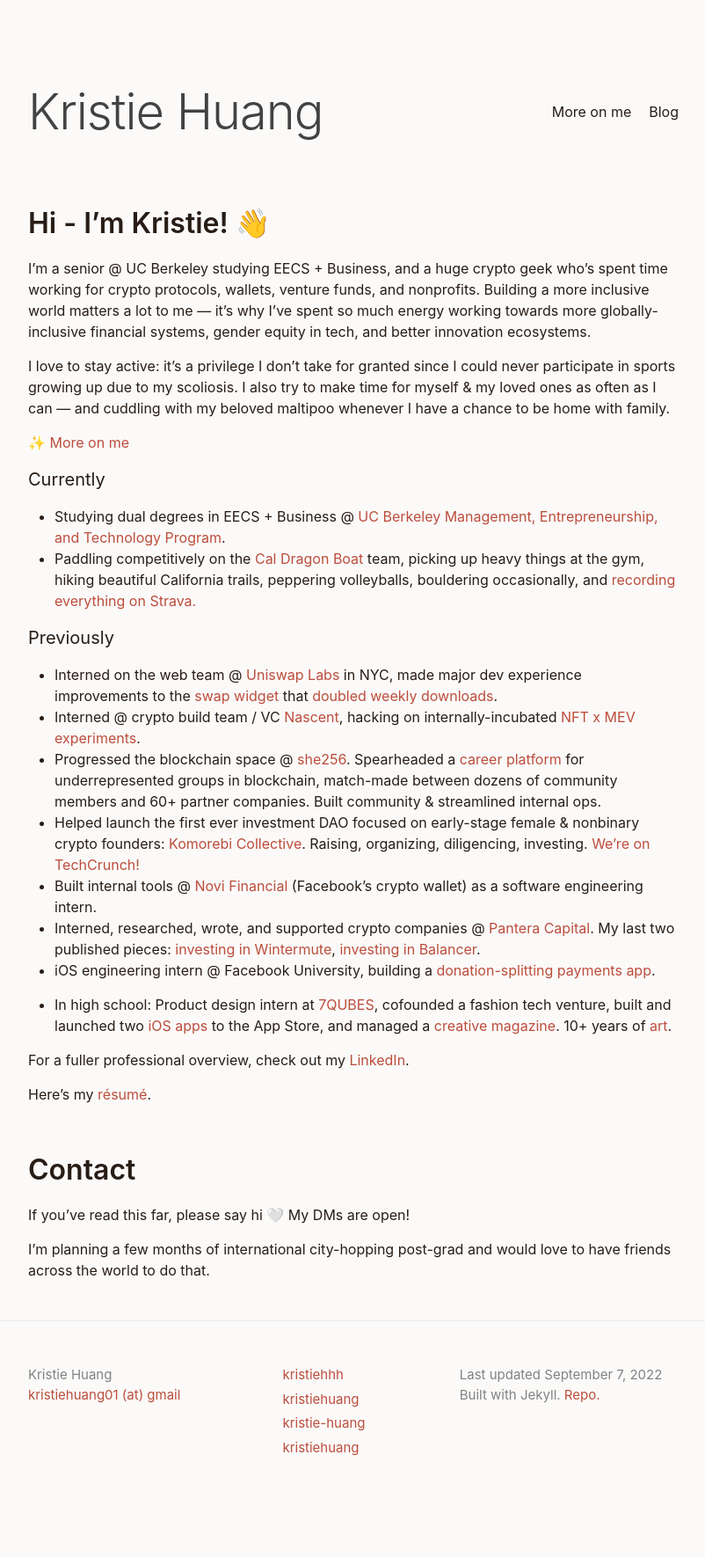
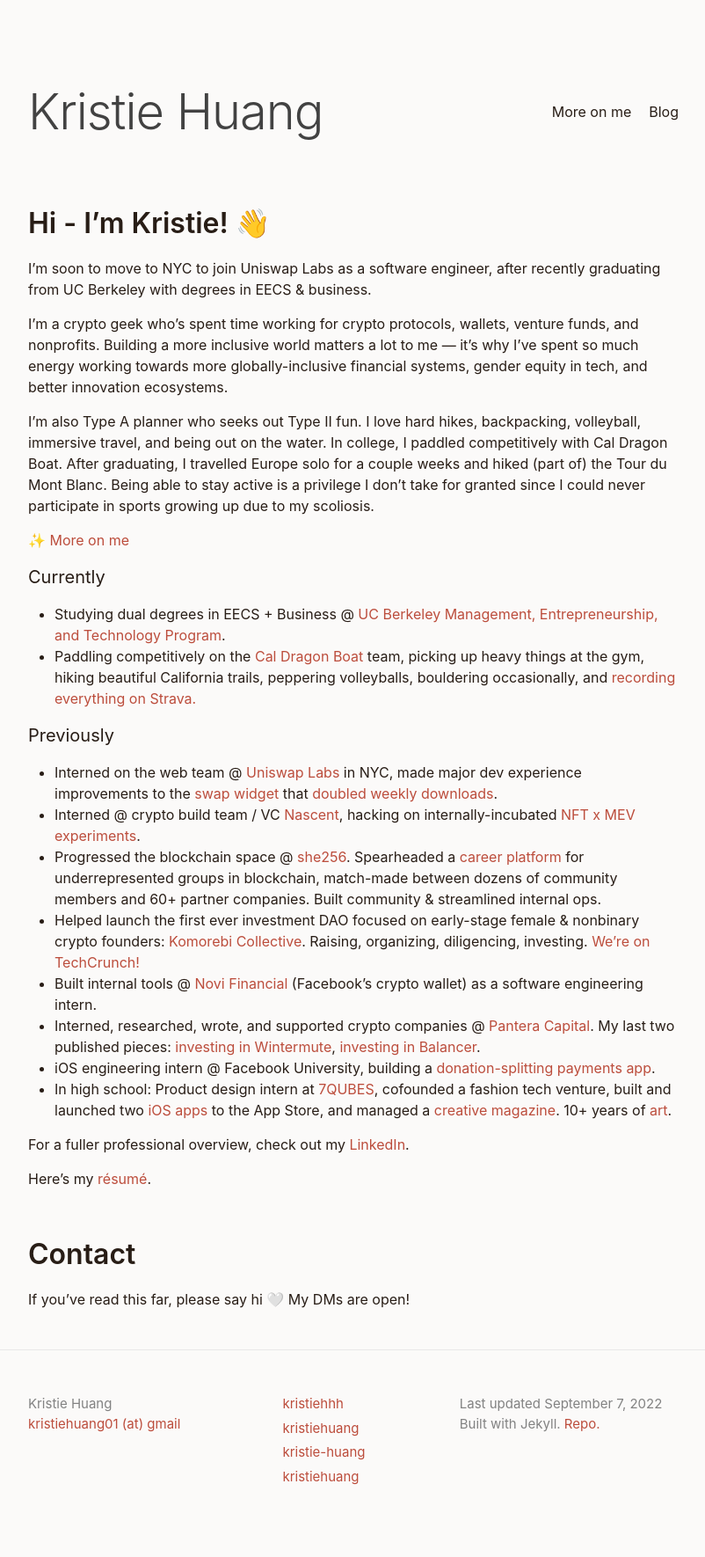
Before and after one commit to kristiehuang/kristiehuang.github.io, a Jekyll site: the page built from index.markdown, in a window 1280 px wide. Shown: the whole page at 88% size, without its empty margins (238-1040 px from the left). Built offline with Jekyll 4.4.1, drawn with Linux system fonts in a browser that asks for light colours; before the commit the page ends 1737 px from its top, so only the background shows below that.

Commit message:
Update index.markdown

```diff
--- a/index.markdown
+++ b/index.markdown
@@ -8,10 +8,11 @@
 
 ## Hi - I’m Kristie! 👋
 
-I’m a senior @ UC Berkeley studying EECS + Business, and a huge crypto geek who's spent time working for crypto protocols, wallets, venture funds, and nonprofits.
-Building a more inclusive world matters a lot to me — it's why I've spent so much energy working towards more globally-inclusive financial systems, gender equity in tech, and better innovation ecosystems.
+I’m soon to move to NYC to join Uniswap Labs as a software engineer, after recently graduating from UC Berkeley with degrees in EECS & business.
 
-I love to stay active: it's a privilege I don't take for granted since I could never participate in sports growing up due to my scoliosis. I also try to make time for myself & my loved ones as often as I can — and cuddling with my beloved maltipoo whenever I have a chance to be home with family.
+I’m a crypto geek who's spent time working for crypto protocols, wallets, venture funds, and nonprofits. Building a more inclusive world matters a lot to me — it's why I've spent so much energy working towards more globally-inclusive financial systems, gender equity in tech, and better innovation ecosystems.
+
+I’m also Type A planner who seeks out Type II fun. I love hard hikes, backpacking, volleyball, immersive travel, and being out on the water. In college, I paddled competitively with Cal Dragon Boat. After graduating, I travelled Europe solo for a couple weeks and hiked (part of) the Tour du Mont Blanc. Being able to stay active is a privilege I don’t take for granted since I could never participate in sports growing up due to my scoliosis.
 
 ✨ [More on me](/more-on-me)
 
@@ -29,7 +30,6 @@
 - Built internal tools @ [Novi Financial](https://novi.com/) (Facebook's crypto wallet) as a software engineering intern.
 - Interned, researched, wrote, and supported crypto companies @ [Pantera Capital](https://www.panteracapital.com/). My last two published pieces: [investing in Wintermute](https://panteracapital.medium.com/investing-in-wintermute-d4ece31ff665), [investing in Balancer](https://panteracapital.medium.com/investing-in-balancer-63f8246df954).
 - iOS engineering intern @ Facebook University, building a [donation-splitting payments app](https://github.com/kristiehuang/Basket-Donation-Payments).
-
 - In high school: Product design intern at [7QUBES](https://www.7qubes.com/our-work/pay8fwd), cofounded a fashion tech venture, built and launched two [iOS](https://tinyurl.com/cloudcloset) [apps](https://tinyurl.com/airtimeevents) to the App Store, and managed a [creative magazine](https://issuu.com/pandorasbox.gunn). 10+ years of [art](https://www.behance.net/gallery/72001185/Kristie-Huang-Art-Portfolio).
 
 For a fuller professional overview, check out my [LinkedIn](https://www.linkedin.com/in/kristie-huang/).
@@ -40,6 +40,4 @@
 
 If you’ve read this far, please say hi 🤍 My DMs are open!
 
-I'm planning a few months of international city-hopping post-grad and would love to have friends across the world to do that.
-
 [#she256]: https://she256.org/
```
